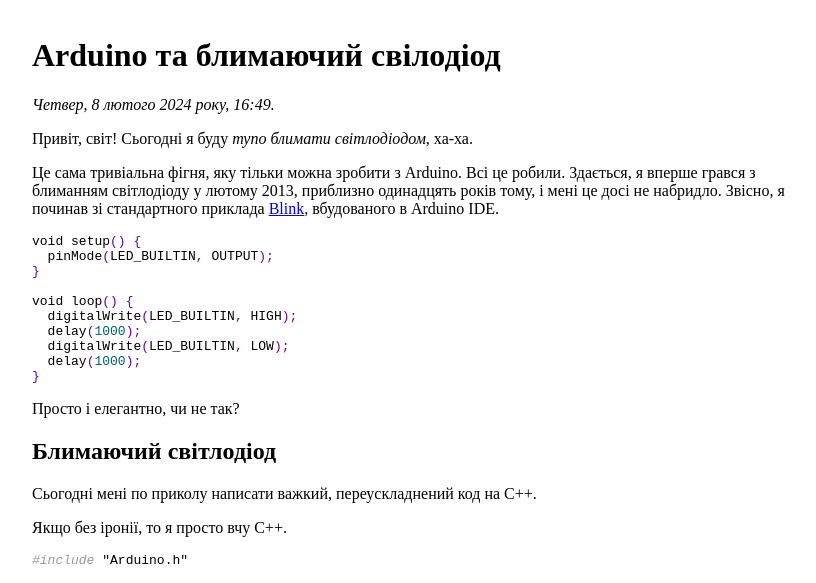
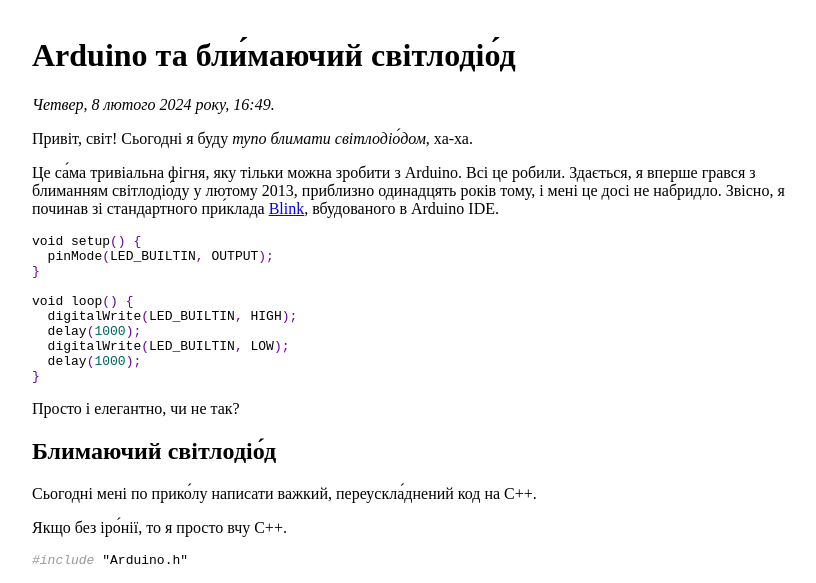
Before and after one commit to dk487/test.de.co.ua, a Jekyll site: the page built from _posts/2024/2024-02-08-arduino-blinking-led.md, in a window 1280 px wide and 900 px high. Shown: the top 583 px of the window, without its empty margins (208-1024 px from the left). Built offline with Jekyll 4.4.1, drawn with Linux system fonts in a browser that asks for light colours; some of the changed text lies outside the part shown.

Commit message:
Post update: add accents

````diff
--- a/_posts/2024/2024-02-08-arduino-blinking-led.md
+++ b/_posts/2024/2024-02-08-arduino-blinking-led.md
@@ -1,6 +1,7 @@
 ---
-title: Arduino та блимаючий свілодіод
+title: Arduino та бли́маючий світлодіо́д
 date: 2024-02-08 18:49:25 +02:00
+mtime: 2024-02-08 19:09:49 +02:00
 opengraph_generator:
   template: clickbait01
   label_row1: Arduino
@@ -8,9 +9,9 @@ opengraph_generator:
   key_color: 6f9
 ---
 
-Привіт, світ! Сьогодні я буду _тупо блимати світлодіодом_, ха-ха.
+Привіт, світ! Сьогодні я буду _тупо блимати світлодіо́дом_, ха-ха.
 
-Це сама тривіальна фігня, яку тільки можна зробити з Arduino. Всі це робили. Здається, я вперше грався з блиманням світлодіоду у лютому 2013, приблизно одинадцять років тому, і мені це досі не набридло. Звісно, я починав зі стандартного приклада [Blink][1], вбудованого в Arduino IDE.
+Це са́ма тривіальна фігня, яку тільки можна зробити з Arduino. Всі це робили. Здається, я вперше грався з блиманням світлодіо́ду у лютому 2013, приблизно одинадцять років тому, і мені це досі не набридло. Звісно, я починав зі стандартного при́клада [Blink][1], вбудованого в Arduino IDE.
 
 ```cpp
 void setup() {
@@ -28,11 +29,11 @@ void loop() {
 Просто і елегантно, чи не так?
 
 
-## Блимаючий світлодіод
+## Блимаючий світлодіо́д
 
-Сьогодні мені по приколу написати важкий, переускладнений код на C++.
+Сьогодні мені по прико́лу написати важкий, переускла́днений код на C++.
 
-Якщо без іронії, то я просто вчу C++.
+Якщо без іро́нії, то я просто вчу C++.
 
 ```cpp
 #include "Arduino.h"
@@ -110,18 +111,18 @@ void loop() {
 }
 ```
 
-Прикольно, правда? Стандартний Blink вміщається в 10 рядків коду (разом з порожніми рядками), а мій новий просунутий варіант з ООП займає більш ніж 70 рядків.
+Прикольно, правда? Стандартний Blink вміща́ється в 10 рядків коду (разом з порожніми рядка́ми), а мій новий просу́нутий варіант з <abbr>ООП</abbr> займає більш ніж 70 рядків.
 
 Якби мені платили за рядки коду, то це було б неабияке досягнення!
 
 
-## Блимаючий світлодіод з кнопкою
+## Блимаючий світлодіо́д з кнопкою
 
-Припустимо, я хочу додати цій програмі інтерактивності. Нехай у мене буде кнопка, яка вмикатиме та вимикатиме цей блимаючий світлодіод.
+Припустимо, я хочу додати цій програмі інтеракти́вності. Нехай у мене буде кнопка, яка вмика́тиме та вимика́тиме цей блимаючий світлодіо́д.
 
 ![Схема, на якій до Arduino Nano підключена одна кнопка](/uploads/just_a_button.png)
 
-Кнопки зазвичай мають певний [брязкіт контактів][2]. Для боротьби з брязкітом можна використати вбудований в Arduino IDE стандартний приклад [Debounce][3]. Його я теж творчо переускладнив.
+Кнопки зазвичай мають певний [брязкіт контактів][2]. Для боротьби з брязкітом можна використати вбудований в Arduino IDE стандартний приклад [Debounce][3]. Його я теж творчо переускла́днив.
 
 Тож додамо до нашої програми ще один клас.
 
````
Also changed, not shown: other parts of _posts/2024/2024-02-08-arduino-blinking-led.md (+3 -3 lines).
